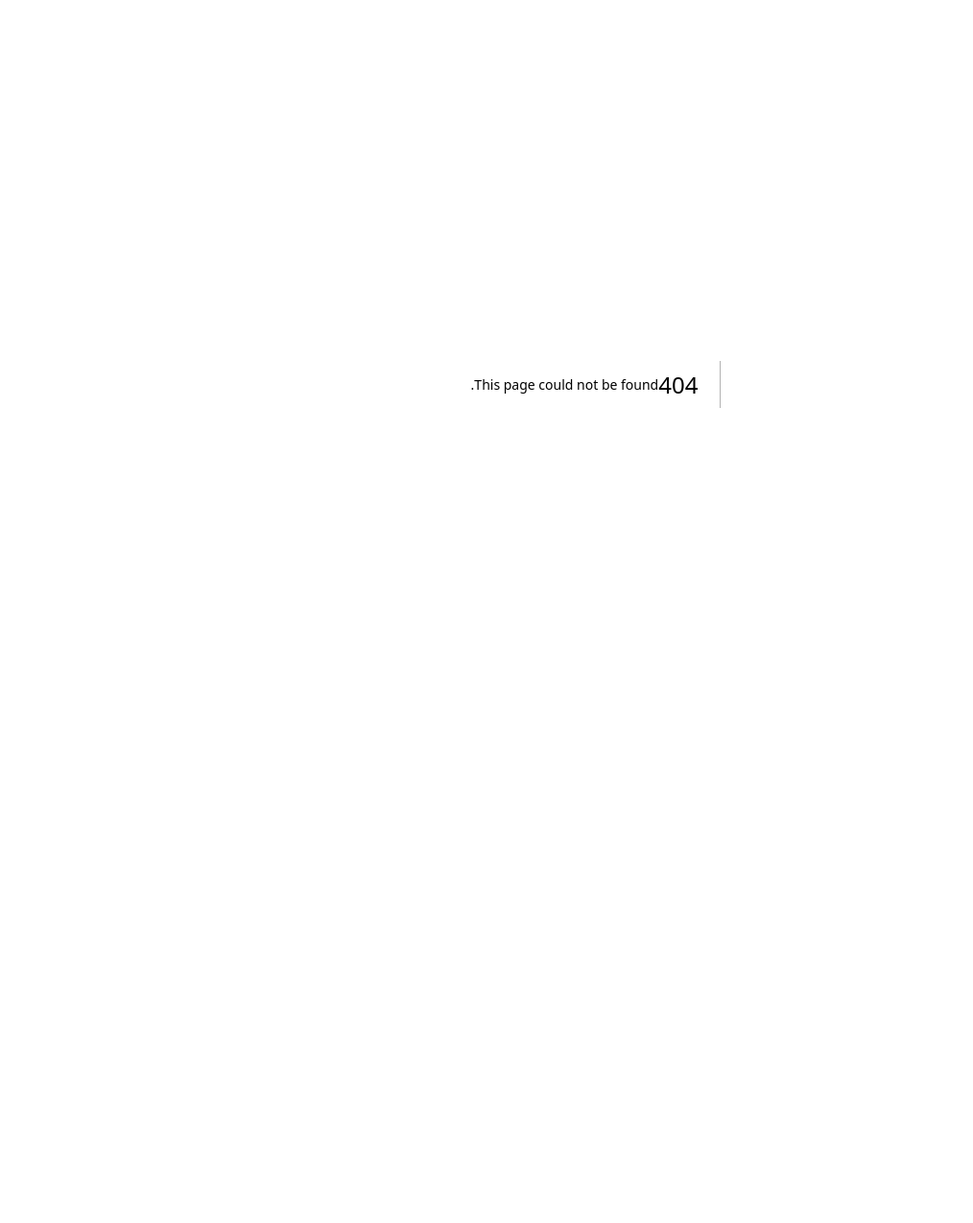
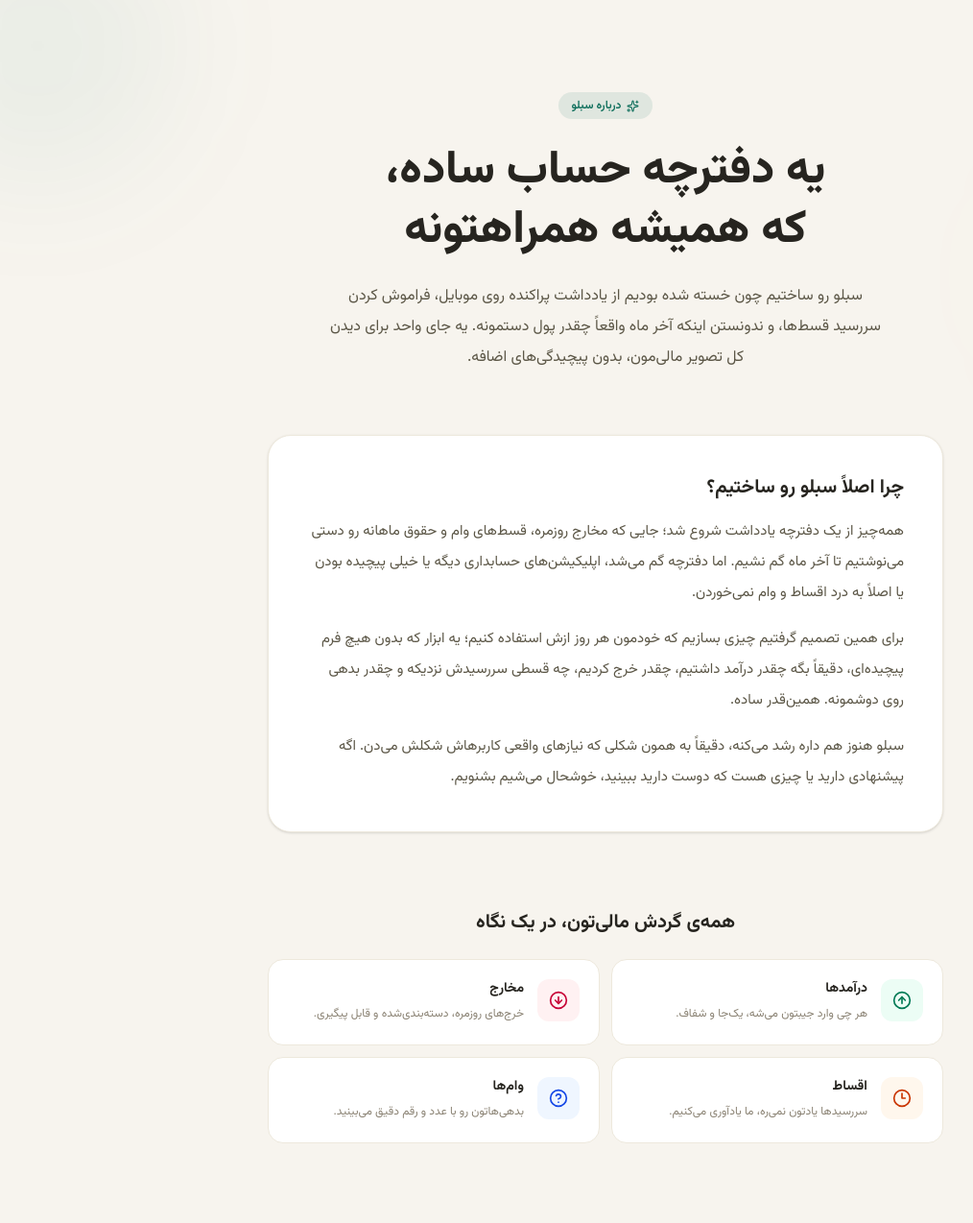
Before and after one commit to parsaasadzadeh/Sablo-Web, a Next.js app: page /about in a window 1280 px wide. Before the commit this address had no page. Shown: the top 1274 px of the page at 96% size, without its empty margins (9-1023 px from the left). Before the commit the page ends 800 px from the top, so only its background shows below. Built offline with nearby package versions, Linux system fonts and the light colour scheme.

Commit message:
Create page.js

```diff
--- /dev/null
+++ b/src/app/(pages)/about/page.js
@@ -0,0 +1,179 @@
+import Link from "next/link";
+import {
+  ArrowUpCircle,
+  ArrowDownCircle,
+  HelpCircle,
+  Clock3,
+  ShieldCheck,
+  Sparkles,
+  HeartHandshake,
+  ArrowLeft
+} from "lucide-react";
+
+// چهار نوع تراکنشی که سبلو دنبالشون می‌کنه - همون زبان بصری داشبورد، اینجا برای روایت داستان استفاده شده
+const TRACK_ITEMS = [
+  {
+    Icon: ArrowUpCircle,
+    label: "درآمدها",
+    color: "bg-emerald-50 text-emerald-700",
+    desc: "هر چی وارد جیبتون می‌شه، یک‌جا و شفاف."
+  },
+  {
+    Icon: ArrowDownCircle,
+    label: "مخارج",
+    color: "bg-rose-50 text-rose-700",
+    desc: "خرج‌های روزمره، دسته‌بندی‌شده و قابل پیگیری."
+  },
+  {
+    Icon: Clock3,
+    label: "اقساط",
+    color: "bg-orange-50 text-orange-700",
+    desc: "سررسیدها یادتون نمی‌ره، ما یادآوری می‌کنیم."
+  },
+  {
+    Icon: HelpCircle,
+    label: "وام‌ها",
+    color: "bg-blue-50 text-blue-700",
+    desc: "بدهی‌هاتون رو با عدد و رقم دقیق می‌بینید."
+  }
+];
+
+const VALUES = [
+  {
+    Icon: Sparkles,
+    title: "ساده، نه ساده‌انگارانه",
+    desc: "قرار نبود یک اکسل پیچیده یا یک اپ حسابداری سنگین بسازیم. سبلو باید توی ۱۰ ثانیه جواب یک سؤال رو بده: «الان دستم چقدر باز است؟»"
+  },
+  {
+    Icon: ShieldCheck,
+    title: "اطلاعات مالی، فقط مال خودتونه",
+    desc: "هیچ‌کس جز شما به تراکنش‌هاتون دسترسی نداره. داده‌های شما نه فروخته می‌شه، نه برای چیز دیگه‌ای استفاده می‌شه."
+  },
+  {
+    Icon: HeartHandshake,
+    title: "ساخته‌شده از دلِ یک دغدغه واقعی",
+    desc: "سبلو از سرِ یک نیاز واقعی متولد شد، نه یک ایده روی کاغذ. هر ویژگی‌اش جواب یک مشکل واقعی توی زندگی روزمره‌ست."
+  }
+];
+
+export default function AboutPage() {
+  return (
+    <div dir="rtl" lang="fa" className="min-h-screen bg-[#F7F4EE] font-sans">
+      <style>{`
+        @import url('https://fonts.googleapis.com/css2?family=Vazirmatn:wght@400;500;600;700;800&display=swap');
+        .font-sans { font-family: 'Vazirmatn', sans-serif; }
+      `}</style>
+
+      {/* هیرو */}
+      <section className="relative overflow-hidden">
+        {/* بافت تزئینی ملایم پس‌زمینه */}
+        <div className="pointer-events-none absolute -top-24 -left-24 w-72 h-72 rounded-full bg-[#0F6F5C]/5 blur-3xl" />
+        <div className="pointer-events-none absolute top-40 -right-16 w-64 h-64 rounded-full bg-amber-400/5 blur-3xl" />
+
+        <div className="relative max-w-3xl mx-auto px-4 sm:px-8 pt-16 sm:pt-24 pb-12 sm:pb-16 text-center">
+          <span className="inline-flex items-center gap-1.5 bg-[#0F6F5C]/10 text-[#0F6F5C] text-xs font-semibold px-3.5 py-1.5 rounded-full mb-6">
+            <Sparkles size={13} /> درباره سبلو
+          </span>
+
+          <h1 className="text-3xl sm:text-5xl font-extrabold text-[#26241F] leading-[1.4] sm:leading-[1.3] mb-5">
+            یه دفترچه حساب ساده،<br className="hidden sm:block" /> که همیشه همراهتونه
+          </h1>
+
+          <p className="text-sm sm:text-base text-[#5C5747] leading-8 max-w-xl mx-auto">
+            سبلو رو ساختیم چون خسته شده بودیم از یادداشت پراکنده روی موبایل، فراموش کردن سررسید قسط‌ها،
+            و ندونستن اینکه آخر ماه واقعاً چقدر پول دستمونه. یه جای واحد برای دیدن کل تصویر مالی‌مون،
+            بدون پیچیدگی‌های اضافه.
+          </p>
+        </div>
+      </section>
+
+      {/* داستان */}
+      <section className="max-w-3xl mx-auto px-4 sm:px-8 pb-16 sm:pb-20">
+        <div className="bg-white border border-[#EDE8DC] rounded-3xl p-6 sm:p-10 shadow-sm">
+          <h2 className="text-lg sm:text-xl font-bold text-[#26241F] mb-4">چرا اصلاً سبلو رو ساختیم؟</h2>
+          <div className="space-y-4 text-sm sm:text-[15px] text-[#5C5747] leading-8">
+            <p>
+              همه‌چیز از یک دفترچه یادداشت شروع شد؛ جایی که مخارج روزمره، قسط‌های وام و حقوق ماهانه رو
+              دستی می‌نوشتیم تا آخر ماه گم نشیم. اما دفترچه گم می‌شد، اپلیکیشن‌های حسابداری دیگه یا خیلی
+              پیچیده بودن یا اصلاً به درد اقساط و وام نمی‌خوردن.
+            </p>
+            <p>
+              برای همین تصمیم گرفتیم چیزی بسازیم که خودمون هر روز ازش استفاده کنیم؛ یه ابزار که بدون هیچ
+              فرم پیچیده‌ای، دقیقاً بگه چقدر درآمد داشتیم، چقدر خرج کردیم، چه قسطی سررسیدش نزدیکه و چقدر
+              بدهی روی دوشمونه. همین‌قدر ساده.
+            </p>
+            <p>
+              سبلو هنوز هم داره رشد می‌کنه، دقیقاً به همون شکلی که نیازهای واقعی کاربرهاش شکلش می‌دن.
+              اگه پیشنهادی دارید یا چیزی هست که دوست دارید ببینید، خوشحال می‌شیم بشنویم.
+            </p>
+          </div>
+        </div>
+      </section>
+
+      {/* چیزهایی که سبلو دنبالشون می‌کنه */}
+      <section className="max-w-3xl mx-auto px-4 sm:px-8 pb-16 sm:pb-20">
+        <h2 className="text-lg sm:text-xl font-bold text-[#26241F] mb-6 text-center">
+          همه‌ی گردش مالی‌تون، در یک نگاه
+        </h2>
+        <div className="grid grid-cols-1 sm:grid-cols-2 gap-3">
+          {TRACK_ITEMS.map((item) => (
+            <div
+              key={item.label}
+              className="flex items-start gap-3.5 bg-white border border-[#EDE8DC] rounded-2xl p-4 sm:p-5"
+            >
+              <div className={`w-11 h-11 rounded-xl flex items-center justify-center shrink-0 ${item.color}`}>
+                <item.Icon size={20} />
+              </div>
+              <div>
+                <h3 className="text-sm font-bold text-[#26241F] mb-1">{item.label}</h3>
+                <p className="text-xs text-[#8A8273] leading-6">{item.desc}</p>
+              </div>
+            </div>
+          ))}
+        </div>
+      </section>
+
+      {/* ارزش‌ها */}
+      <section className="max-w-3xl mx-auto px-4 sm:px-8 pb-16 sm:pb-20">
+        <h2 className="text-lg sm:text-xl font-bold text-[#26241F] mb-6 text-center">
+          چیزهایی که برامون مهمه
+        </h2>
+        <div className="space-y-3">
+          {VALUES.map((v) => (
+            <div key={v.title} className="flex items-start gap-4 bg-white border border-[#EDE8DC] rounded-2xl p-5">
+              <div className="w-11 h-11 rounded-xl bg-[#0F6F5C]/10 text-[#0F6F5C] flex items-center justify-center shrink-0">
+                <v.Icon size={20} />
+              </div>
+              <div>
+                <h3 className="text-sm font-bold text-[#26241F] mb-1.5">{v.title}</h3>
+                <p className="text-xs sm:text-[13px] text-[#8A8273] leading-6">{v.desc}</p>
+              </div>
+            </div>
+          ))}
+        </div>
+      </section>
+
+      {/* دعوت به اقدام */}
+      <section className="max-w-3xl mx-auto px-4 sm:px-8 pb-20 sm:pb-28">
+        <div className="relative overflow-hidden bg-[#0F6F5C] rounded-3xl p-8 sm:p-12 text-center">
+          <div className="pointer-events-none absolute -bottom-16 -right-16 w-52 h-52 rounded-full bg-white/5" />
+          <div className="pointer-events-none absolute -top-10 -left-10 w-40 h-40 rounded-full bg-white/5" />
+
+          <h2 className="relative text-xl sm:text-2xl font-extrabold text-white mb-3">
+            آماده‌اید یه نگاه واقعی به وضعیت مالی‌تون بندازید؟
+          </h2>
+          <p className="relative text-emerald-50/80 text-sm mb-7 max-w-md mx-auto leading-7">
+            ثبت اولین تراکنشتون کمتر از یک دقیقه طول می‌کشه.
+          </p>
+          <Link
+            href="/dashboard"
+            className="relative inline-flex items-center gap-2 bg-white text-[#0F6F5C] text-sm font-bold px-6 py-3 rounded-xl hover:bg-emerald-50 transition-colors"
+          >
+            برو به داشبورد
+            <ArrowLeft size={16} />
+          </Link>
+        </div>
+      </section>
+    </div>
+  );
+}
```
